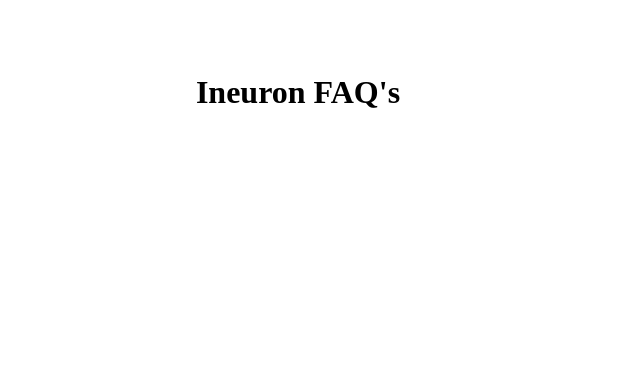
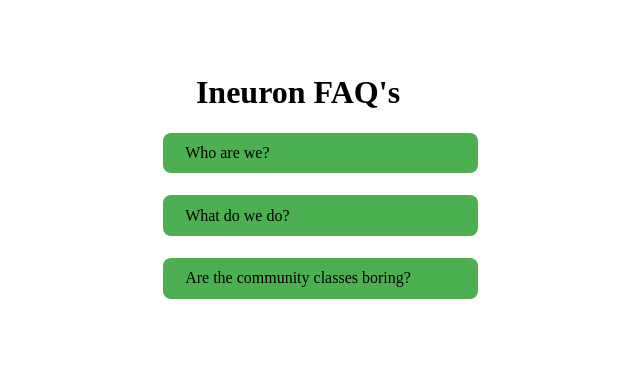
Before and after one commit to suleman-084/javascript-assignments, a plain HTML site: page 01accordion/index.html in a window 1280 px wide. Shown: the whole page, without its empty margins (342-982 px from the left). Drawn offline with Linux system fonts and the light colour scheme.

Commit message:
accordian file updated

```diff
--- a/01accordion/index.html
+++ b/01accordion/index.html
@@ -11,6 +11,6 @@
     <div class="accordian_body">
       <h1>Ineuron FAQ's</h1>
     </div>
-    <script id="faq-js" src=""></script>
+    <script src="./faq.js"></script>
   </body>
 </html>
```
